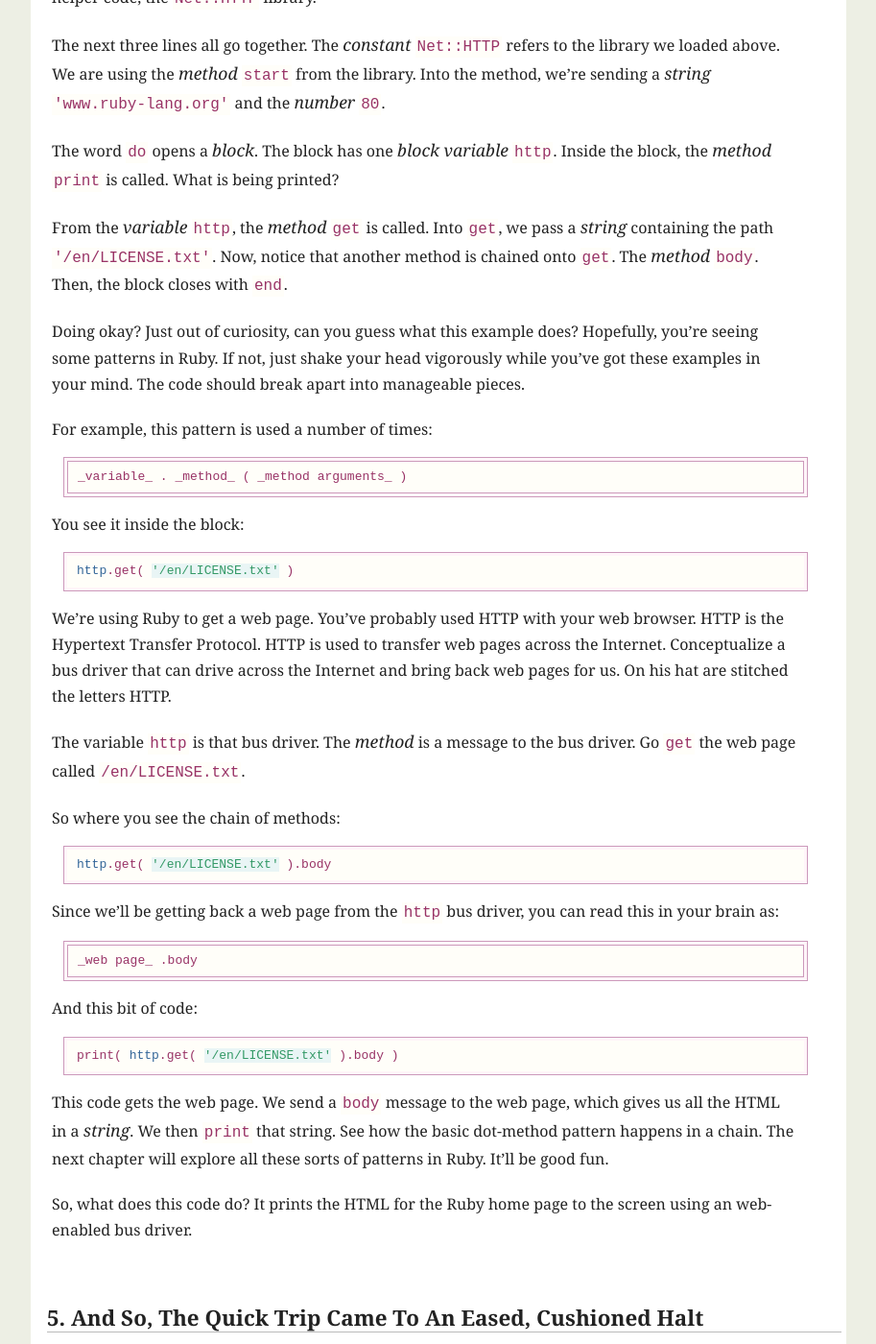
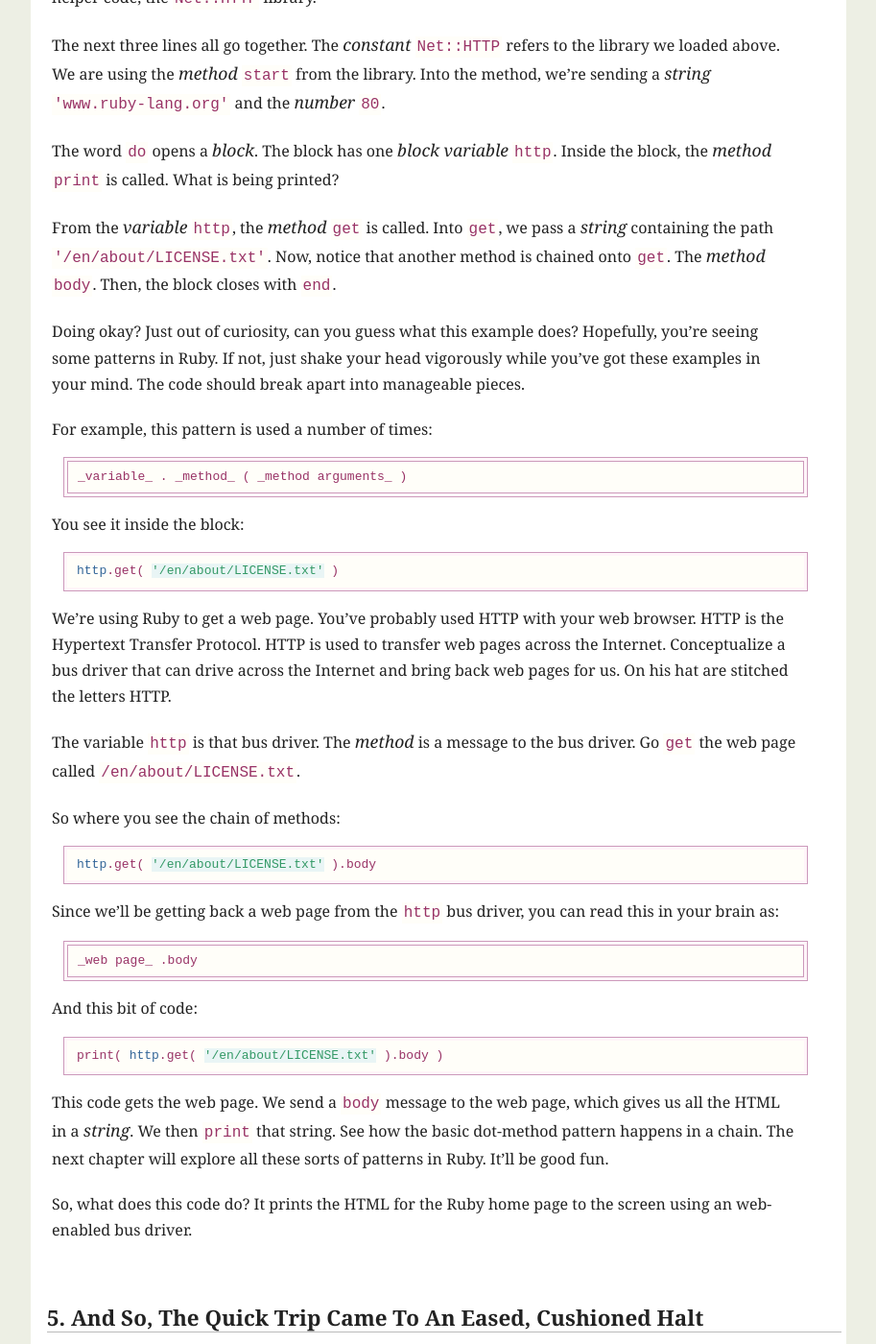
Before and after one commit to mislav/poignant-guide, a Jekyll site: the page built from _posts/1900-01-03-quick-ride.md, in a window 1280 px wide and 1400 px high, scrolled down 17264 px. Shown: the whole window at 96% size, without its empty margins (183-1096 px from the left). Built offline with Jekyll 4.4.1, drawn with Linux system fonts in a browser that asks for light colours; Markdown is read by kramdown in place of the engine named in the settings.

Commit message:
more URL fixes

```diff
--- a/_posts/1900-01-03-quick-ride.md
+++ b/_posts/1900-01-03-quick-ride.md
@@ -811,7 +811,7 @@ The word `do` opens a _block_. The block has one _block variable_ `http`. Inside
 the block, the _method_ `print` is called. What is being printed?
 
 From the _variable_ `http`, the _method_ `get` is called. Into `get`, we pass a
-_string_ containing the path `'/en/LICENSE.txt'`. Now, notice that another
+_string_ containing the path `'/en/about/LICENSE.txt'`. Now, notice that another
 method is chained onto `get`. The _method_ `body`. Then, the block closes with
 `end`.
 
@@ -827,7 +827,7 @@ For example, this pattern is used a number of times:
 You see it inside the block:
 
 {% highlight rb %}
-http.get( '/en/LICENSE.txt' )
+http.get( '/en/about/LICENSE.txt' )
 {% endhighlight %}
 
 We’re using Ruby to get a web page. You’ve probably used <span
@@ -838,12 +838,12 @@ drive across the Internet and bring back web pages for us. On his hat are
 stitched the letters <span class="caps">HTTP</span>.
 
 The variable `http` is that bus driver. The _method_ is a message to the bus
-driver. Go `get` the web page called `/en/LICENSE.txt`.
+driver. Go `get` the web page called `/en/about/LICENSE.txt`.
 
 So where you see the chain of methods:
 
 {% highlight rb %}
-http.get( '/en/LICENSE.txt' ).body
+http.get( '/en/about/LICENSE.txt' ).body
 {% endhighlight %}
 
 Since we’ll be getting back a web page from the `http` bus driver, you can read
@@ -854,7 +854,7 @@ this in your brain as:
 And this bit of code:
 
 {% highlight rb %}
-print( http.get( '/en/LICENSE.txt' ).body )
+print( http.get( '/en/about/LICENSE.txt' ).body )
 {% endhighlight %}
 
 This code gets the web page. We send a `body` message to the web page, which
```
